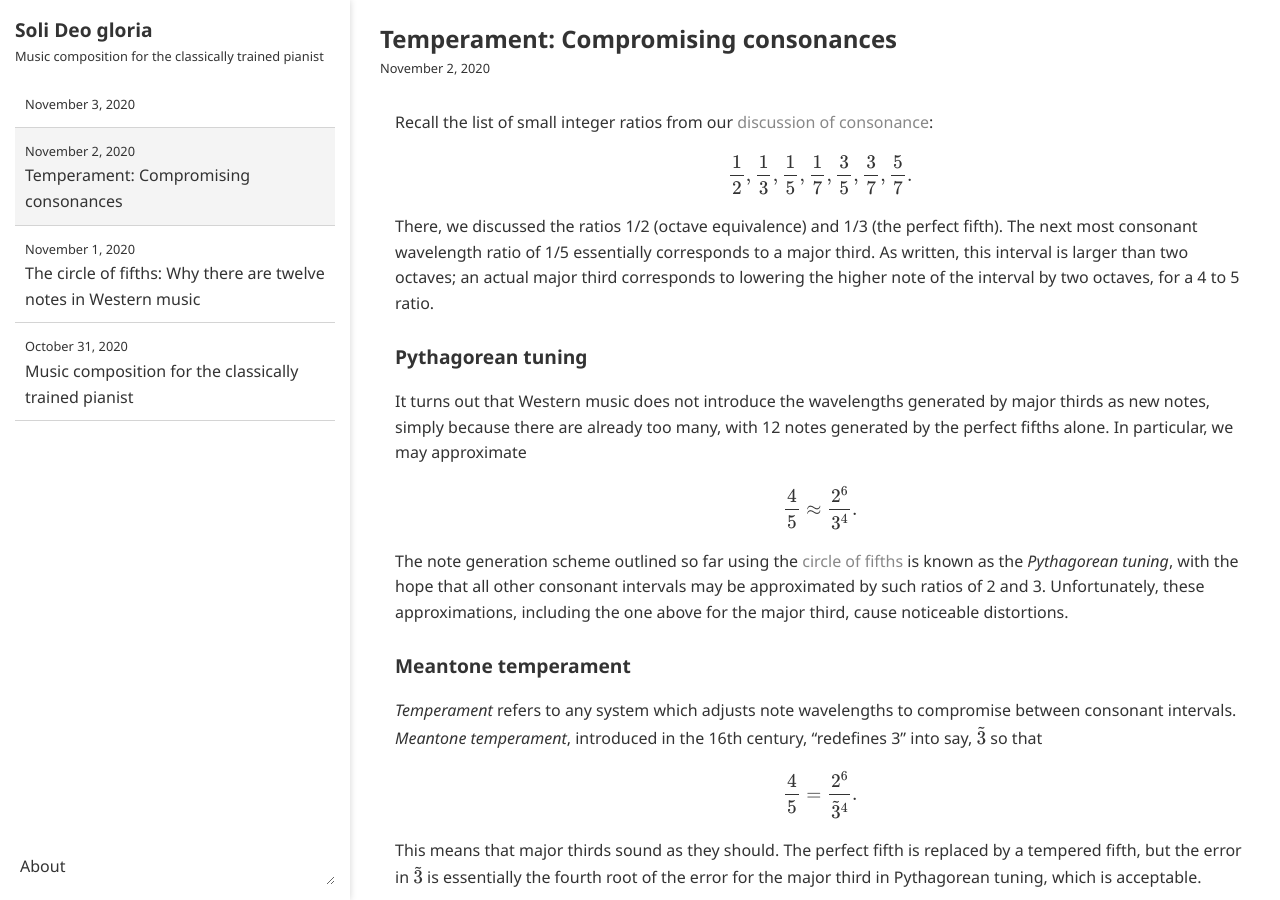
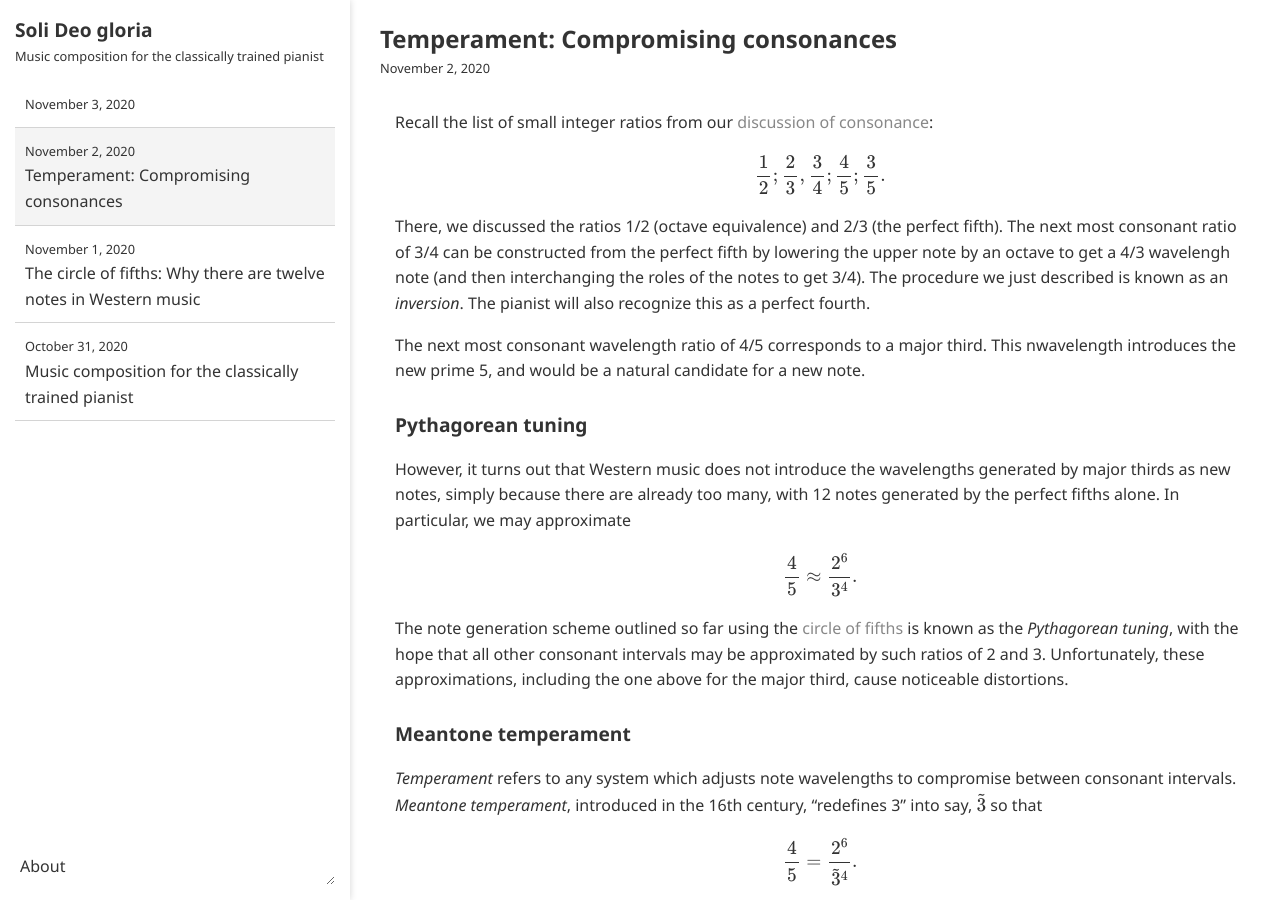
Before and after one commit to ansyblenetwork/sdg, a Jekyll site: the page built from _posts/2020-11-02-temperament-compromising-consonances.md, in a window 1280 px wide and 900 px high. Built offline with Jekyll 4.4.1, drawn with Linux system fonts in a browser that asks for light colours; formulas are drawn with MathJax 3.

Commit message:
Update 2020-11-02-temperament-compromising-consonances.md

```diff
--- a/_posts/2020-11-02-temperament-compromising-consonances.md
+++ b/_posts/2020-11-02-temperament-compromising-consonances.md
@@ -4,13 +4,15 @@ title: "Temperament: Compromising consonances"
 
 Recall the list of small integer ratios from our [discussion of consonance]({{ "" | relative_url }}{% post_url 2020-11-01-the-circle-of-fifths-why-there %}):
 
-$$\frac{1}{2}, \frac{1}{3}, \frac{1}{5}, \frac{1}{7}, \frac{3}{5}, \frac{3}{7}, \frac{5}{7}.$$
+$$\frac{1}{2}; \frac{2}{3}, \frac{3}{4}; \frac{4}{5}; \frac{3}{5}.$$
 
-There, we discussed the ratios 1/2 (octave equivalence) and 1/3 (the perfect fifth). The next most consonant wavelength ratio of 1/5 essentially corresponds to a major third. As written, this interval is larger than two octaves; an actual major third corresponds to lowering the higher note of the interval by two octaves, for a 4 to 5 ratio.
+There, we discussed the ratios 1/2 (octave equivalence) and 2/3 (the perfect fifth). The next most consonant ratio of 3/4 can be constructed from the perfect fifth by lowering the upper note by an octave to get a 4/3 wavelengh note (and then interchanging the roles of the notes to get 3/4). The procedure we just described is known as an _inversion_. The pianist will also recognize this as a perfect fourth.
+
+The next most consonant wavelength ratio of 4/5 corresponds to a major third. This nwavelength introduces the new prime 5, and would be a natural candidate for a new note.
 
 ### Pythagorean tuning
 
-It turns out that Western music does not introduce the wavelengths generated by major thirds as new notes, simply because there are already too many, with 12 notes generated by the perfect fifths alone. In particular, we may approximate
+However, it turns out that Western music does not introduce the wavelengths generated by major thirds as new notes, simply because there are already too many, with 12 notes generated by the perfect fifths alone. In particular, we may approximate
 
 $$\frac{4}{5} \approx \frac{2^6}{3^4}.$$
 
```
